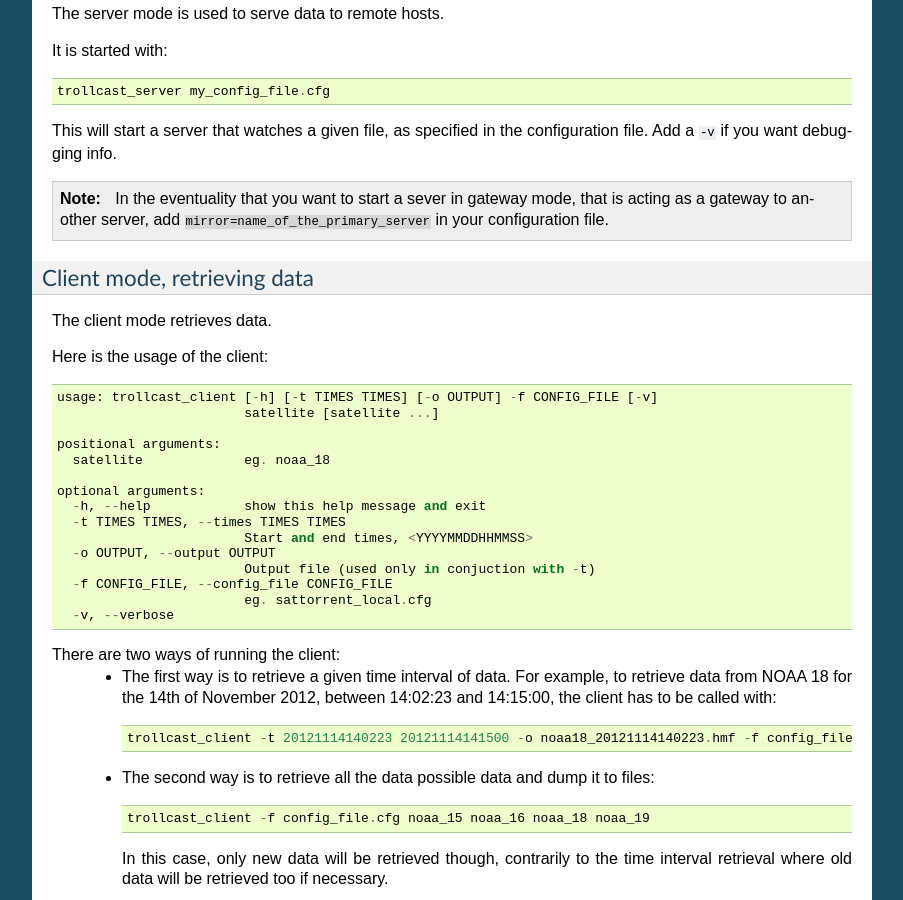
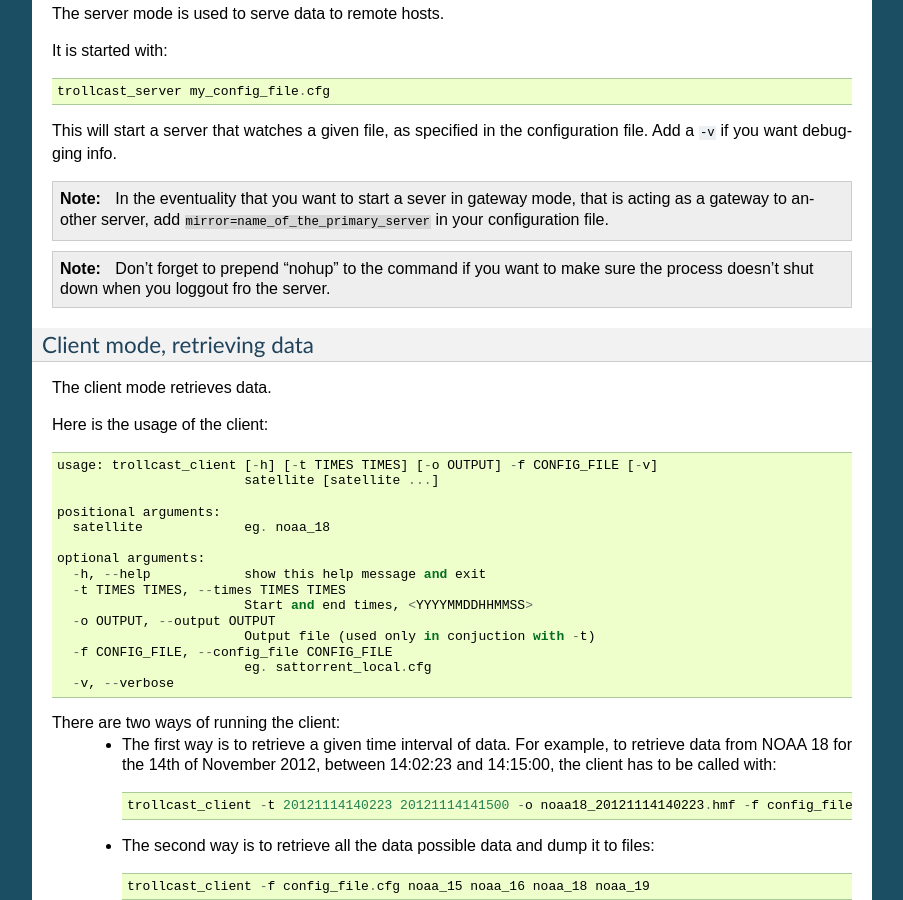
Before and after one commit to pytroll/trollcast, a Sphinx documentation site: the page built from doc/source/index.rst, in a window 1280 px wide and 900 px high, scrolled down 1489 px. Shown: the whole window, without its empty margins (198-1101 px from the left). Built offline with Sphinx 7.4.7, drawn with Linux system fonts in a browser that asks for light colours.

Commit message:
Talk about nohup in the documentation.
Signed-off-by: Martin Raspaud <martin.raspaud@smhi.se>

```diff
--- a/doc/source/index.rst
+++ b/doc/source/index.rst
@@ -112,6 +112,11 @@ configuration file. Add a ``-v`` if you want debugging info.
    acting as a gateway to another server, add
    ``mirror=name_of_the_primary_server`` in your configuration file.
 
+.. note::
+
+   Don't forget to prepend "nohup" to the command if you want to make sure the
+   process doesn't shut down when you loggout fro the server.
+
 Client mode, retrieving data
 ~~~~~~~~~~~~~~~~~~~~~~~~~~~~
 
```
